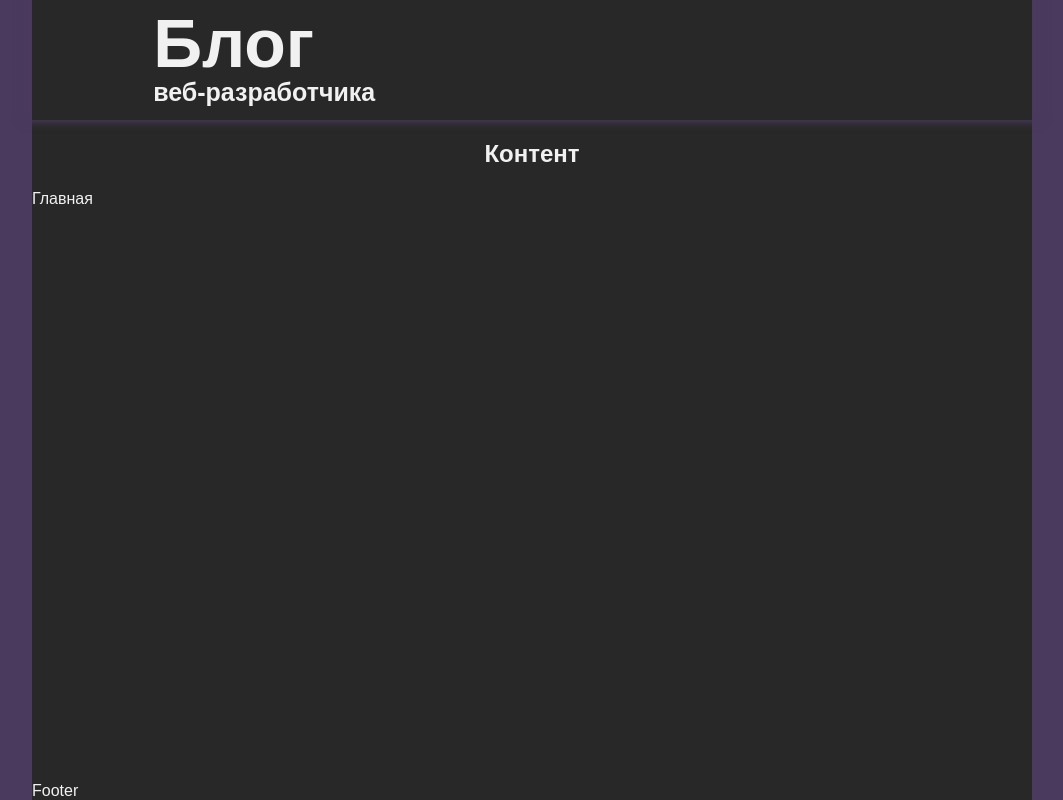
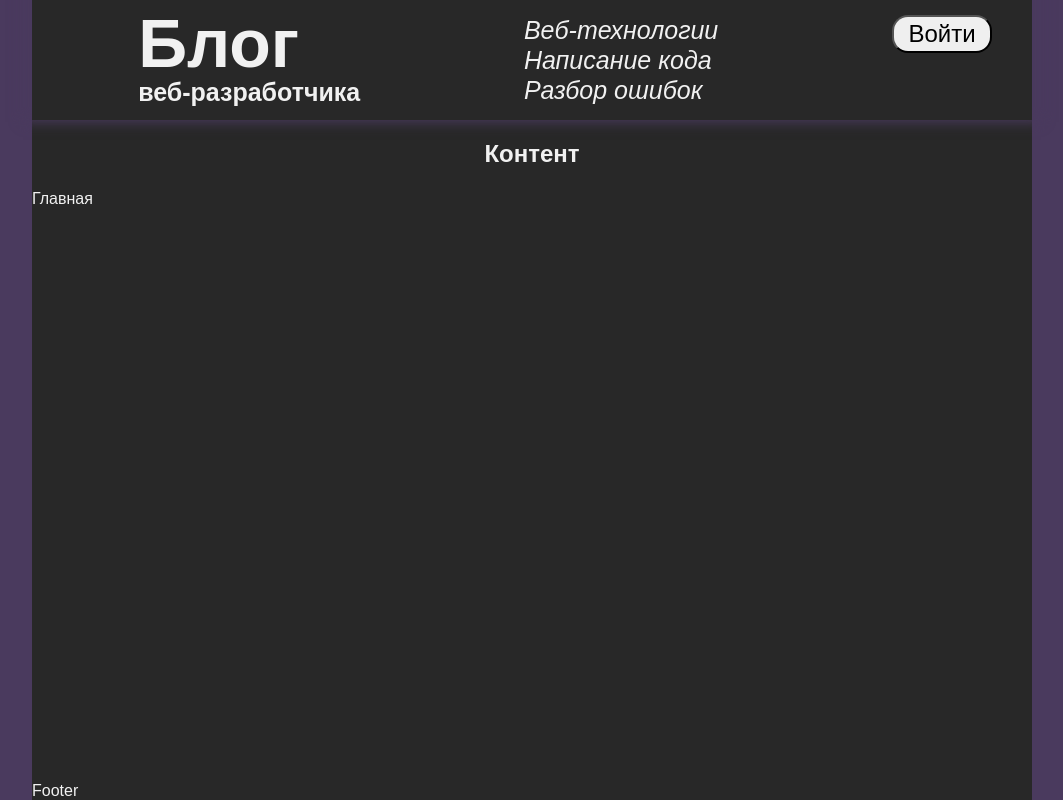
Before and after one commit to katsu-w/blog, a React (Vite) app: page / in a window 1280 px wide. Shown: the whole page, without its empty margins (108-1171 px from the left). Built offline with nearby package versions, Linux system fonts and the light colour scheme; a web font is replaced by a local one.

Commit message:
Доделать шапку (добег)

```diff
--- a/src/components/header/Header.jsx
+++ b/src/components/header/Header.jsx
@@ -1,10 +1,22 @@
 import styled from 'styled-components';
 import { Logo } from './components/index.js';
+import { ControlPanel } from './components/control-panel/ControlPanel.jsx';
+
+const Description = styled.div`
+	font-style: italic;
+	font-size: 25px;
+`;
 
 const HeaderContainer = ({ className }) => {
 	return (
 		<header className={className}>
 			<Logo />
+			<Description>
+				Веб-технологии<br />
+				Написание кода<br />
+				Разбор ошибок
+			</Description>
+			<ControlPanel />
 		</header>
 	);
 };
@@ -15,8 +27,9 @@ export const Header = styled(HeaderContainer)`
 	height: 120px;
 	padding: 18px 40px;
 	display: flex;
+	justify-content: space-between;
 	align-items: center;
 	width: 1000px;
-	box-shadow: 0 -7px 8px 9px rgba(74, 58, 94, 1);
+	box-shadow: 0 -7px 12px 9px rgba(74, 58, 94, 1);
 	background-color: #282828;
 `
--- /dev/null
+++ b/src/components/header/components/control-panel/ControlPanel.jsx
@@ -0,0 +1,36 @@
+import styled from 'styled-components';
+import { Icon } from '../../../icon/icon.jsx';
+
+const RightAligned = styled.div`
+	display: flex;
+	justify-content: flex-end;
+	gap: 20px;
+`
+
+const Button = styled.button`
+	font-size: 24px;
+	width: 100px;
+	padding: 3px;
+	border-radius: 16px;
+`
+
+const ControlPanelContainer = ({ className }) => {
+	return (
+		<div className={className}>
+			<RightAligned>
+				<Button>Войти</Button>
+			</RightAligned>
+			<RightAligned>
+				<Icon name="backward"/>
+				<Icon name="file-text-o"/>
+				<Icon name="users"/>
+			</RightAligned>
+		</div>
+	);
+};
+
+export const ControlPanel = styled(ControlPanelContainer)`
+	display: flex;
+	flex-direction: column;
+	gap: 16px;
+`;
--- a/src/components/header/components/logo/Logo.jsx
+++ b/src/components/header/components/logo/Logo.jsx
@@ -1,15 +1,16 @@
 import styled from 'styled-components';
+import { Icon } from '../../../icon/icon.jsx';
 
-const IconContainer = ({ className }) => (
-	<div className={className}>
-		<i className="fa fa-code" aria-hidden="true" />
-	</div>
-)
-
-const Icon = styled(IconContainer)`
-	font-size: 85px;
-	margin-right: 15px;
-`
+// const IconContainer = ({ className }) => (
+// 	<div className={className}>
+// 		<i className="fa fa-code" aria-hidden="true" />
+// 	</div>
+// )
+//
+// const Icon = styled(IconContainer)`
+// 	font-size: 85px;
+// 	margin-right: 15px;
+// `
 
 const LargeText = styled.div`
 	font-size: 68px;
@@ -25,7 +26,7 @@ const SmallText = styled.div`
 const LogoContainer = ({ className}) => {
 	return (
 		<div className={className}>
-			<Icon />
+			<Icon name="code" size="85px" margin="0 10px 0 0" />
 			<div>
 				<LargeText>Блог</LargeText>
 				<SmallText>веб-разработчика</SmallText>
--- /dev/null
+++ b/src/components/icon/icon.jsx
@@ -0,0 +1,12 @@
+import styled from 'styled-components';
+
+const IconContainer = ({ className, name }) => (
+	<div className={className}>
+		<i className={`fa fa-${name}`} aria-hidden="true" />
+	</div>
+)
+
+export const Icon = styled(IconContainer)`
+	font-size: ${({ size = '30px'}) => size};
+	margin-right: ${({margin = '0'}) => margin};
+`
```
